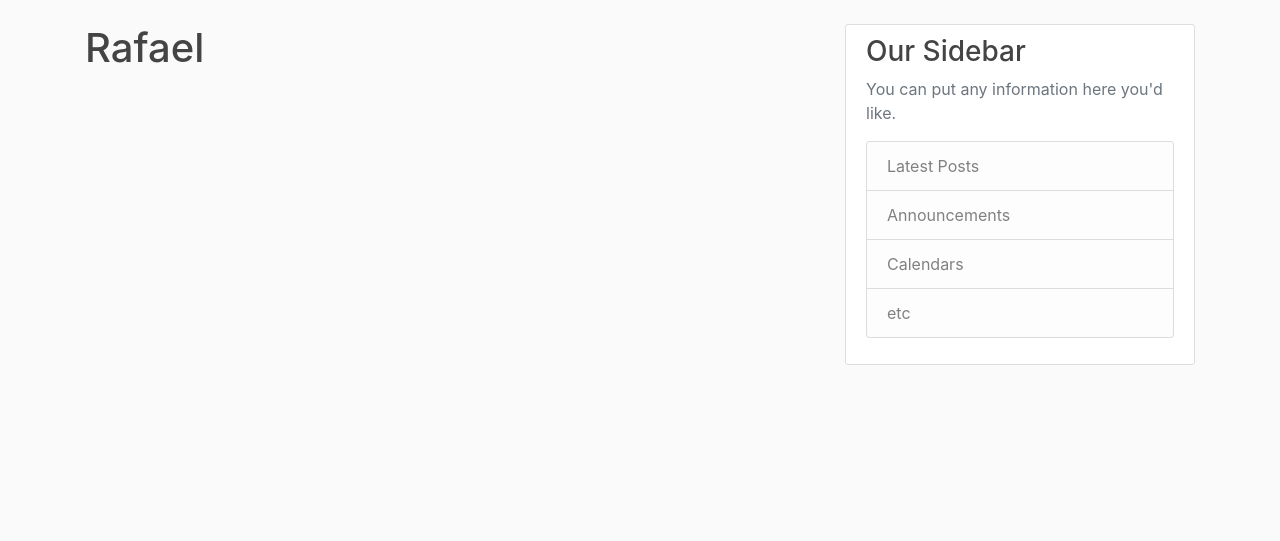
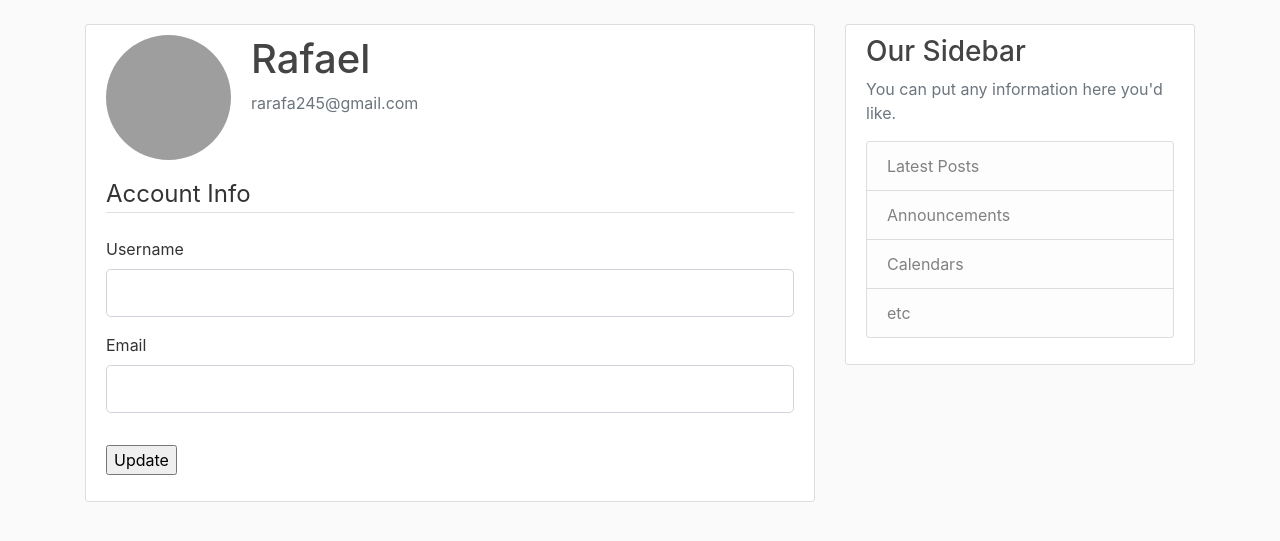
Before and after one commit to rarafa245/Flask---Study, a Flask app: page /account in a window 1280 px wide. Shown: the part 56-597 px from the top of the page. Run offline with Flask 2, Linux system fonts and the light colour scheme; a user stored in the database is signed in; some libraries are stand-ins or nearby versions; grey boxes are pictures that could not be loaded.

Commit message:
Account Info

```diff
--- a/app/controllers/default.py
+++ b/app/controllers/default.py
@@ -1,6 +1,6 @@
 from app import app, bcrypt, db
 from flask import render_template, url_for, flash, redirect
-from .form import RegistrationForm, LoginForm
+from .form import RegistrationForm, LoginForm, UpdateAccountForm
 from app.models import User, Post
 from flask_login import login_user, current_user, logout_user, login_required
 
@@ -67,4 +67,7 @@ def logout():
 @app.route("/account")
 @login_required
 def account():
-    return render_template('account.html', tittle='Account')
+    form = UpdateAccountForm()
+    image_file = url_for('static', filename='profiles_pic/' + current_user.image_file)
+    print(image_file)
+    return render_template('account.html', tittle='Account', image_file=image_file, form=form)
--- a/app/controllers/form.py
+++ b/app/controllers/form.py
@@ -1,4 +1,5 @@
 from flask_wtf import FlaskForm
+from flask_login import current_user
 from wtforms import StringField, PasswordField, SubmitField, BooleanField, ValidationError
 from wtforms.validators import DataRequired, Length, Email, EqualTo
 from app.models import User
@@ -49,3 +50,28 @@ class LoginForm(FlaskForm):
 
     remember = BooleanField('Remember Me')
     submit = SubmitField('Login')
+
+class UpdateAccountForm(FlaskForm):
+    username = StringField('Username', validators=[
+        DataRequired(),
+        Length(min=2, max=30)
+    ])
+
+    email = StringField('Email', validators=[
+        DataRequired(),
+        Email()
+    ])
+
+    submit = SubmitField('Update')
+
+    def validate_username(self, username):
+        if username.data != current_user.username:
+            user = User.query.filter_by(username=username.data).first()
+            if(user):
+                raise ValidationError('This Username is Taken!')
+
+    def validate_email(self, email):
+        if email.data != current_user.email:
+            user = User.query.filter_by(email=email.data).first()
+            if(user):
+                raise ValidationError('This Email is Taken!')
--- a/app/models/tables.py
+++ b/app/models/tables.py
@@ -12,7 +12,7 @@ class User(db.Model, UserMixin):
     id = db.Column(db.Integer, primary_key=True)
     username = db.Column(db.String(20), unique=True, nullable=False)
     email = db.Column(db.String(120), unique=True, nullable=False)
-    image_file = db.Column(db.String(120), nullable=False, default="default.jpg")
+    image_file = db.Column(db.String(120), nullable=False, default="default.png")
     password = db.Column(db.String(60), nullable=False)
     posts = db.relationship('Post', backref="autor", lazy=True)
 
--- a/app/templates/account.html
+++ b/app/templates/account.html
@@ -1,4 +1,47 @@
 {% extends "./bases/firstLayout.html"%}
 {% block content %}
-    <h1>{{ current_user.username }}</h1>
+    <div class="content-section">
+        <div class="media">
+            <img class="rounded-circle account-img" src="{{ image_file }}">
+            <div class="media-body">
+                <h2 class="account-heading">{{ current_user.username }}</h2>
+                <p class="text-secondary">{{ current_user.email }}</p>
+            </div>
+        </div>
+        <form action="" method="POST">
+            {{ form.hidden_tag() }}
+            <fieldset class="form-group">
+                <legend class="border-bottom mb-4">Account Info</legend>
+                <div class="form-group">
+                    {{ form.username.label(class="form-control-label") }}
+                    {% if form.username.errors %}
+                        {{ form.username(class="form-control form-control-lg is-invalid") }}
+                        <div class="invalid-feedback">
+                            {% for error in form.username.errors %}
+                                <span>{{ error }}</span>
+                            {% endfor %}
+                        </div>
+                        {% else %}
+                            {{ form.username(class="form-control form-control-lg") }}
+                    {% endif %}
+                 </div>
+                <div class="form-group">
+                    {{ form.email.label(class="form-control-label") }}
+                    {% if form.email.errors  %}
+                        {{ form.email(class="form-control form-control-lg is-invalid") }}
+                        <div class="invalid-feedback">
+                            {% for error in form.email.errors %}
+                                <span>{{ error }}</span>
+                            {% endfor %}
+                        </div>
+                    {% else %}
+                        {{ form.email(class="form-control form-control-lg") }}
+                    {% endif %}
+                </div>
+            </fieldset>
+            <div class="form-group">
+                {{ form.submit() }}
+            </div>
+        </form>
+    </div>
 {% endblock content %}
```
Also changed, not shown: app/static/profiles_pic/default.png (added), app/storage.db.
